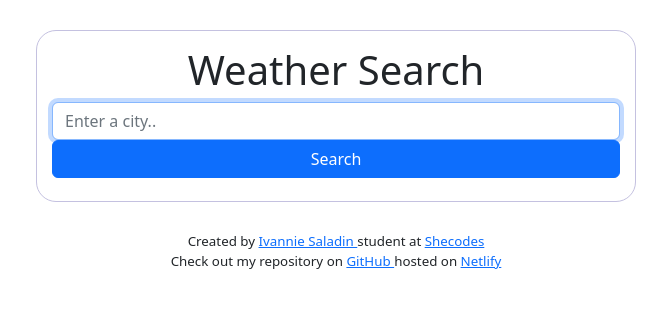
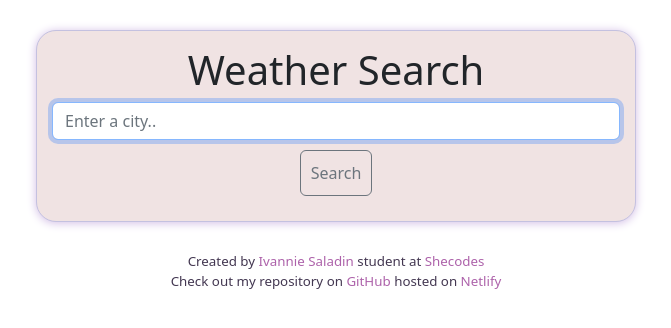
Before and after one commit to ivanniesala/weather-react-wk4, a React (Create React App) app: page / in a window 1280 px wide. Shown: the top 328 px of the page, without its empty margins (304-975 px from the left). Built offline with nearby package versions, Linux system fonts and the light colour scheme.

Commit message:
fixed positioning on current temp

```diff
--- a/src/App.css
+++ b/src/App.css
@@ -5,6 +5,8 @@
   border-radius: 20px;
   margin: 30px auto;
   padding: 15px;
+  background-color: #f0e3e3;
+  box-shadow: 0 1px 10px rgb(209, 188, 229);
 }
 
 .App-logo {
--- a/src/App.js
+++ b/src/App.js
@@ -7,7 +7,6 @@ export default function App() {
     <div className="App">
       <h1>Weather Search </h1>
       <Weather  />
-      <h2> </h2>
 
     </div>
   );
--- a/src/Weather.css
+++ b/src/Weather.css
@@ -1,49 +1,4 @@
-.Weather {
-  font-family: arial, sans-serif;
-  border: 1px solid #dadde1;
-  padding: 16px;
-  border-radius: 4px;
-  color: rgb(135, 135, 135);
+#btn{
+  padding: 10px;
+  margin: 10px;
 }
-
-.Weather h1 {
-  font-size: 24px;
-  font-weight: 100;
-  margin: 20px 0 0 0;
-  line-height: 29px;
-}
-
-.Weather ul {
-  margin: 0;
-  padding: 0;
-}
-
-.Weather li {
-  font-size: 16px;
-  font-weight: 100;
-  line-height: 19px;
-  list-style: none;
-}
-
-.Weather .temperature {
-  font-weight: bold;
-  color: rgb(33, 33, 33);
-  font-size: 64px;
-  line-height: 64px;
-  margin-left: 5px;
-  font-weight: 400;
-  margin-left: 10px;
-}
-
-.Weather canvas {
-  margin: 10px auto;
-}
-
-.Weather .unit {
-  color: rgb(33, 33, 33);
-  font-size: 16px;
-  font-weight: 400;
-  position: relative;
-  line-height: 1;
-  top: -34px;
-}
--- a/src/Weather.js
+++ b/src/Weather.js
@@ -50,7 +50,8 @@ export default function Weather(props) {
         onChange={updateCity}
       />
 
-      <input type="submit" value="Search" className="btn btn-primary w-100" />
+
+      <input id="btn" type="submit" value="Search" className="btn btn-outline-secondary" />
     </form>
   );
 
--- a/src/WeatherIcon.js
+++ b/src/WeatherIcon.js
@@ -1,6 +1,5 @@
 import React from "react";
 import ReactAnimatedWeather from "react-animated-weather";
-
 export default function WeatherIcon(props) {
   const codeMapping = {
     "01d": "CLEAR_DAY",
--- /dev/null
+++ b/src/WeatherInfo.css
@@ -0,0 +1,4 @@
+.details{
+      float:left;
+      margin: 10px auto;
+}
--- a/src/WeatherInfo.js
+++ b/src/WeatherInfo.js
@@ -2,35 +2,39 @@ import React from "react";
 import FormatDate from "./FormatDate";
 import WeatherIcon from "./WeatherIcon";
 import WeatherTemp from "./WeatherTemp";
+import "./WeatherInfo.css";
+import "./WeatherTemp.css";
 
 export default function WeatherInfo(props) {
   return (
     <div className="WeatherInfo">
       <h1>{props.data.city}</h1>
-      <ul>
+      <div className="col-3">
+      <ul className="details">
         <li>
           <FormatDate date={props.data.date} />
         </li>
         <li className="text-capitalize">{props.data.description}</li>
       </ul>
+      </div>
 
-      <div className="row mt-3">
-        <div className="col-6">
+      <div className="row mt-2">
+        <div className="col-8">
           <div className="d-flex">
-            <div className="float-left">
-              <WeatherIcon code={props.data.icon} size={78} />
+            <div className="float">
+              <WeatherIcon code={props.data.icon} size={90} />
             </div>
 
             <div className="mainTemp">
-              <WeatherTemp farenheit={props.data.temperature}/>
+              <WeatherTemp farenheit={props.data.temperature} />
             </div>
           </div>
         </div>
 
-        <div className="col-6">
+        <div className="col-4">
           <ul>
             <li>Humidity: {props.data.humidity}%</li>
-            <li>Wind: {props.data.wind} km/h</li>
+            <li>Wind: {props.data.wind} m/h</li>
           </ul>
         </div>
       </div>
--- /dev/null
+++ b/src/WeatherTemp.css
@@ -0,0 +1,10 @@
+.WeatherTemperature {
+  font-size: 80px;
+}
+
+.unit {
+  position: relative;
+  font-size: 15px;
+  top: -40px;
+  text-decoration: none;
+}
--- a/src/WeatherTemp.js
+++ b/src/WeatherTemp.js
@@ -1,5 +1,5 @@
 import React, { useState } from "react";
-
+import "./WeatherTemp.css";
 export default function WeatherTemperature(props) {
   const [unit, setUnit] = useState("farenheit");
 
@@ -23,7 +23,7 @@ export default function WeatherTemperature(props) {
         <span className="temperature">{props.farenheit}</span>
         <span className="unit">
           °F |{" "}
-          <a href="/" onClick={showCelsius}>
+          <a href="/" onClick={showCelsius} >
             °C
           </a>
         </span>
@@ -34,7 +34,7 @@ export default function WeatherTemperature(props) {
       <div className="WeatherTemperature">
         <span className="temperature">{Math.round(celsius())}</span>
         <span className="unit">
-          <a href="/" onClick={showFahrenheit}>
+          <a href="/" onClick={showFahrenheit} >
             °F
           </a>{" "}
           | °C
--- a/src/index.css
+++ b/src/index.css
@@ -1,9 +1,6 @@
 body {
-  margin: 0;
+
   text-align: center;
-  font-family: -apple-system, BlinkMacSystemFont, "Segoe UI", "Roboto", "Oxygen",
-    "Ubuntu", "Cantarell", "Fira Sans", "Droid Sans", "Helvetica Neue",
-    sans-serif;
   -webkit-font-smoothing: antialiased;
   -moz-osx-font-smoothing: grayscale;
 }
@@ -12,7 +9,12 @@ code {
   font-family: source-code-pro, Menlo, Monaco, Consolas, "Courier New",
     monospace;
 }
-.link{
+.resouces {
   text-align: center;
   font-size: smaller;
+  color: #433751;
 }
+.link {
+  text-decoration: none;
+  color: #ad62aa;
+}
--- a/src/index.js
+++ b/src/index.js
@@ -10,17 +10,23 @@ const root = ReactDOM.createRoot(document.getElementById("root"));
 root.render(
   <React.StrictMode>
     <App />
-    <p className="link">
+    <p className="resouces">
       Created by {""}
       <a
         href="https://www.linkedin.com/in/ivannie-saladin-736b50132/"
         target="_blank"
         rel="noreferrer"
+        className="link"
       >
         Ivannie Saladin {""}
       </a>
       student at {""}
-      <a href="https://www.shecodes.io/" target="_blank" rel="noreferrer">
+      <a
+        href="https://www.shecodes.io/"
+        target="_blank"
+        rel="noreferrer"
+        className="link"
+      >
         Shecodes
       </a>
       <br />
@@ -29,6 +35,7 @@ root.render(
         href="https://github.com/ivanniesala/weather-react-wk4"
         target="_blank"
         rel="noreferrer"
+        className="link"
       >
         GitHub {""}
       </a>
@@ -37,6 +44,7 @@ root.render(
         href="https://app.netlify.com/teams/ivanniesala/overview"
         target="_blank"
         rel="noreferrer"
+        className="link"
       >
         Netlify
       </a>
```
